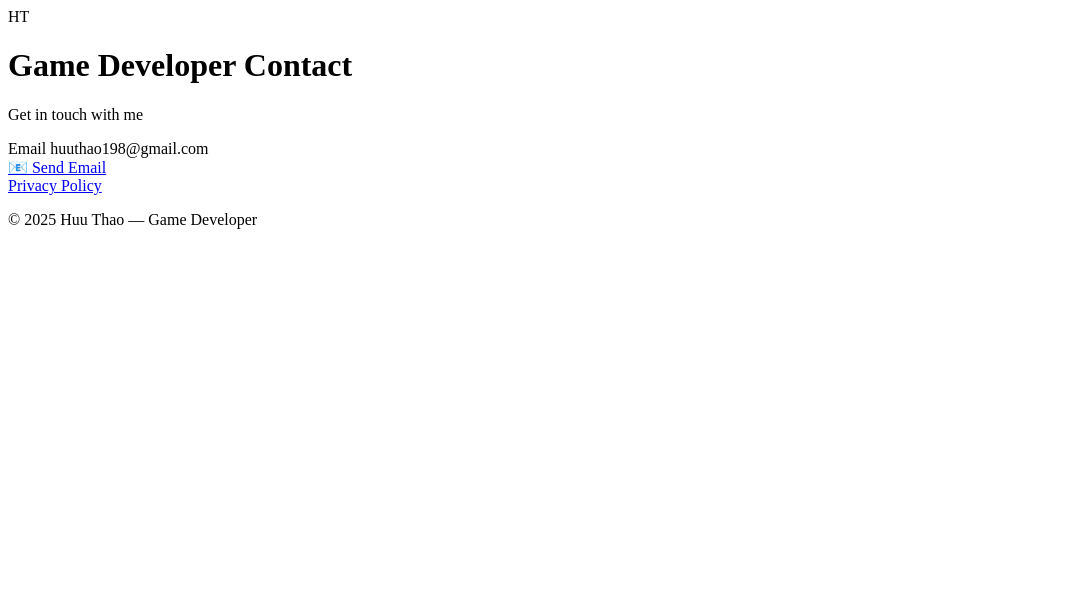
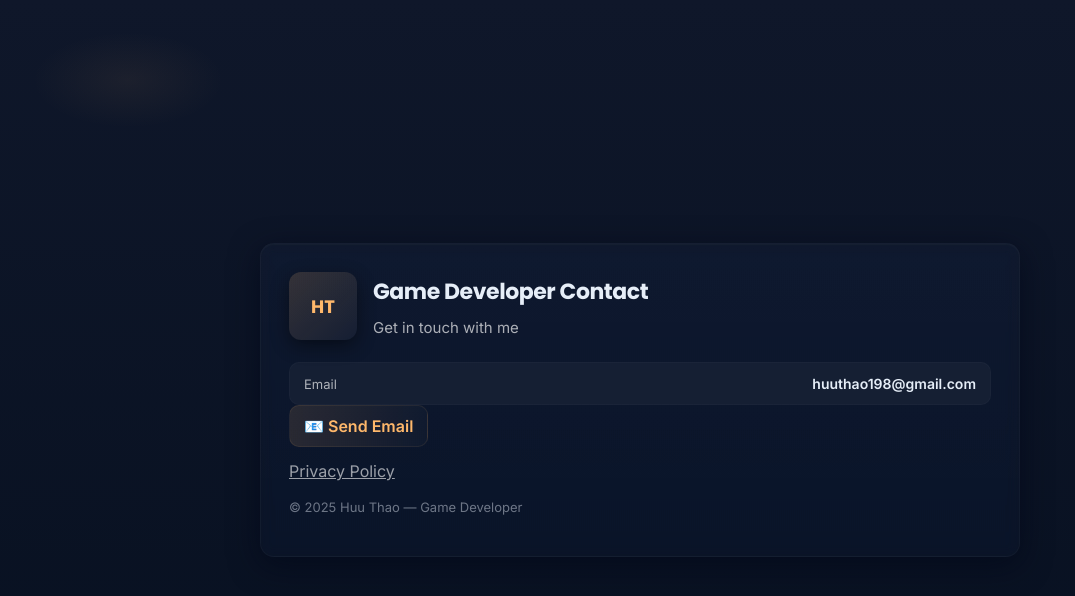
Before and after one commit to huuthao198/huuthao198.github.io, a plain HTML site: page index.html in a window 1280 px wide. Shown: the whole page, without its empty margins (0-1075 px from the left). Drawn offline with Linux system fonts and the light colour scheme.

Commit message:
Update index.html

```diff
--- a/index.html
+++ b/index.html
@@ -4,7 +4,7 @@
     <meta charset="UTF-8">
     <meta name="viewport" content="width=device-width, initial-scale=1.0">
     <title>Developer Contact</title>
-    <link rel="stylesheet" href="huuthao198-style.css">
+    <link rel="stylesheet" href="style.css">
   </head>
   <body>
     <div class="container">
```
